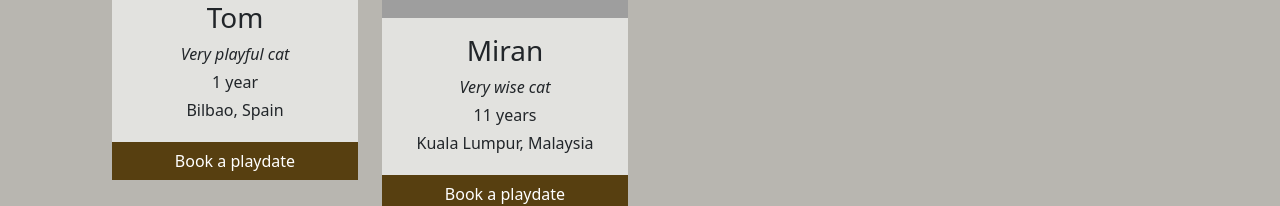
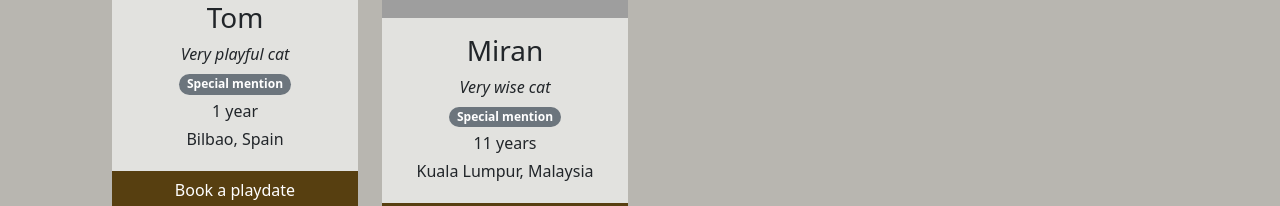
Before and after one commit to tataata/cat-app, a React (Vite) app: page / in a window 1280 px wide. Shown: the part 950-1156 px from the top of the page. Built offline with nearby package versions, Linux system fonts and the light colour scheme; grey boxes are pictures that could not be loaded.

Commit message:
add badge to the card component cia conditional rendering

```diff
--- a/src/Card.jsx
+++ b/src/Card.jsx
@@ -1,4 +1,5 @@
 import Button from 'react-bootstrap/Button'
+import Badge from 'react-bootstrap/Badge'
 import './Card.css'
 import Col from 'react-bootstrap/Col'
 
@@ -11,6 +12,9 @@ function Card(props) {
                 <img src={props.cat.photoURI} />
                 <h3>{props.cat.name}</h3>
                 <p><em>{props.cat.description}</em></p>
+                {/* Conditional rendering: If the cat has special flag, display a text "Special mention" */}
+                { props.cat.special ? (<p> <Badge pill bg="secondary">Special mention</Badge> </p>): <></> }
+
                 <p>{props.cat.age}</p>
                 <p>{props.cat.location}</p>
                 <Button
```
